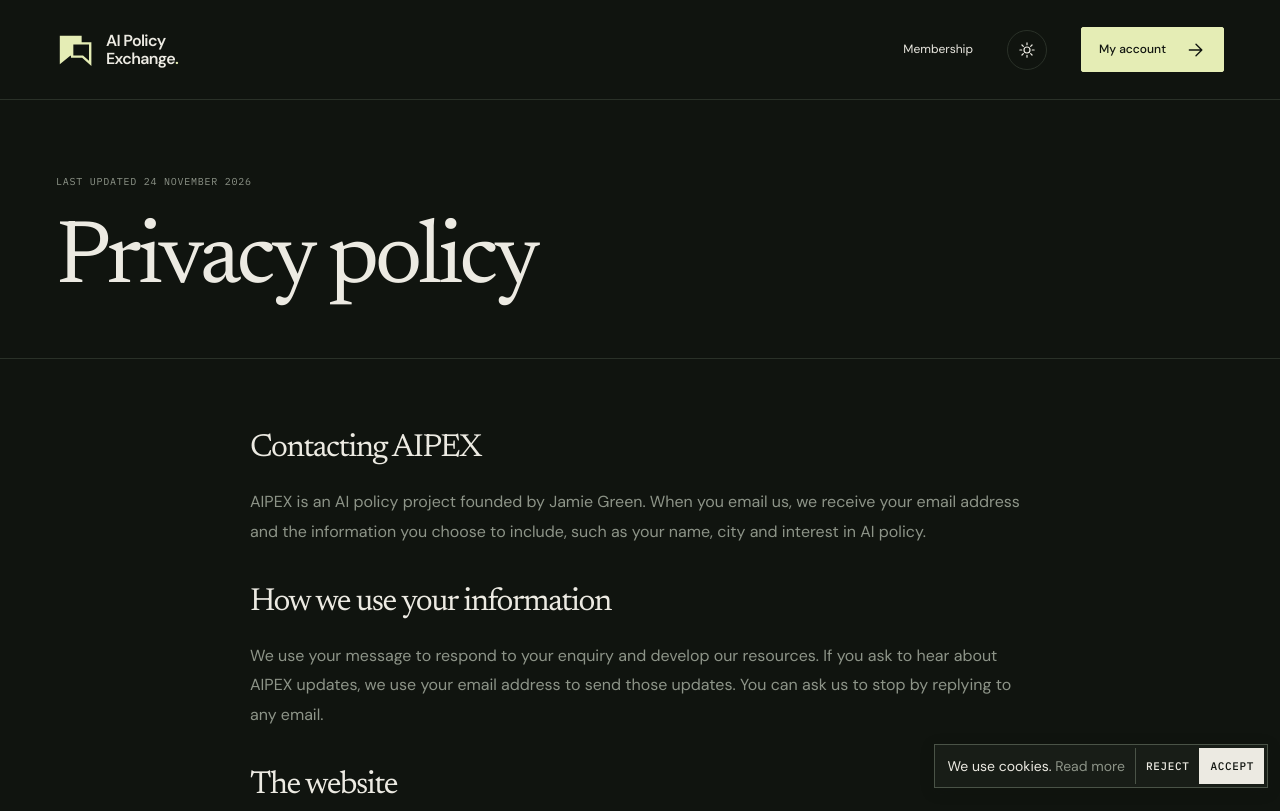
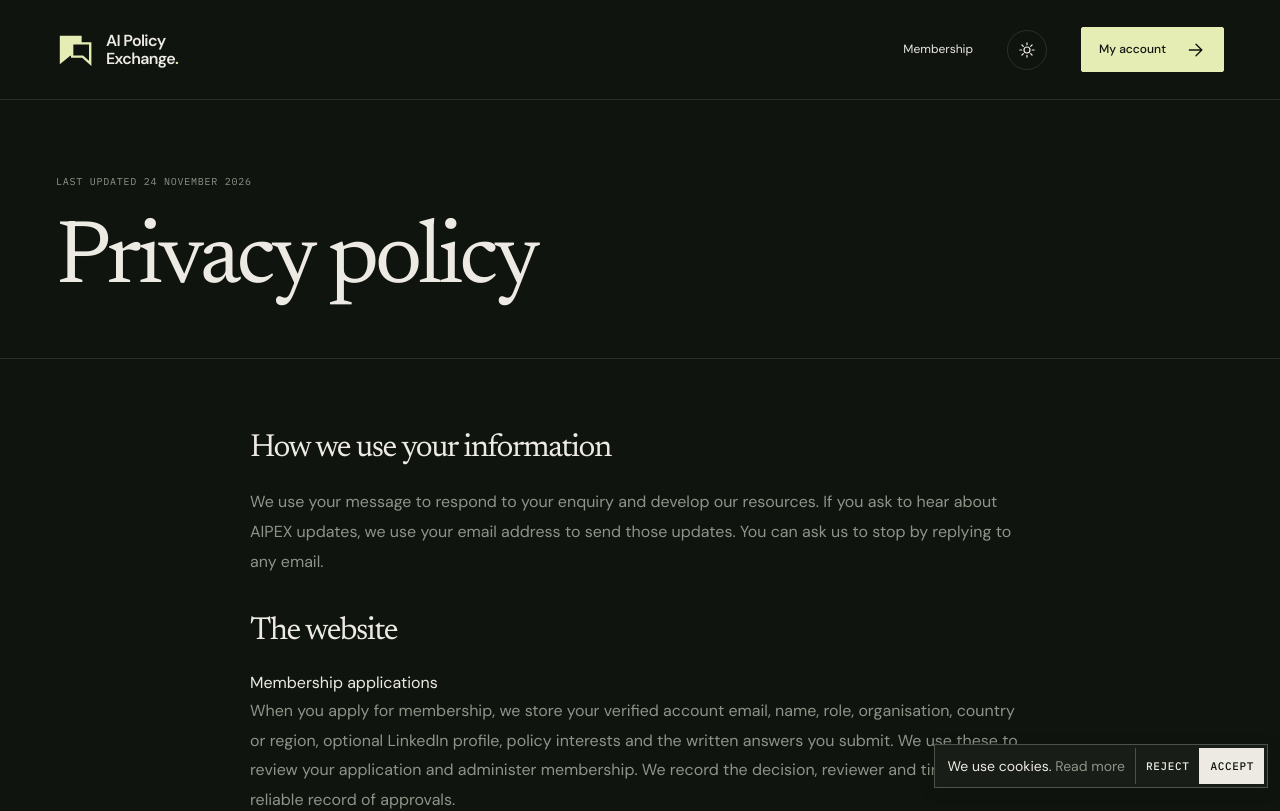
Before and after one commit to jamiegreee/aipex, a Next.js app: page /privacy in a window 1280 px wide. Shown: the top 811 px of the page. Built offline with nearby package versions, Linux system fonts and the light colour scheme.

Commit message:
Remove the Contacting AIPEX section from the privacy policy (#47)

```diff
--- a/src/app/privacy/page.tsx
+++ b/src/app/privacy/page.tsx
@@ -21,12 +21,6 @@ export default function Privacy() {
           </div>
         </section>
         <section className="container prose-page">
-          <h2>Contacting AIPEX</h2>
-          <p>
-            AIPEX is an AI policy project founded by Jamie Green. When you email
-            us, we receive your email address and the information you choose to
-            include, such as your name, city and interest in AI policy.
-          </p>
           <h2>How we use your information</h2>
           <p>
             We use your message to respond to your enquiry and develop our
```
